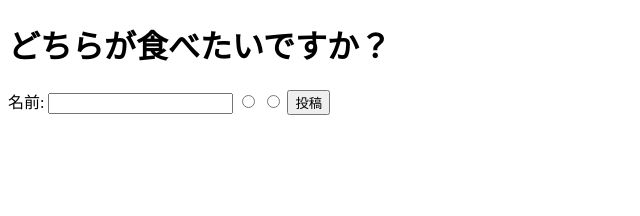
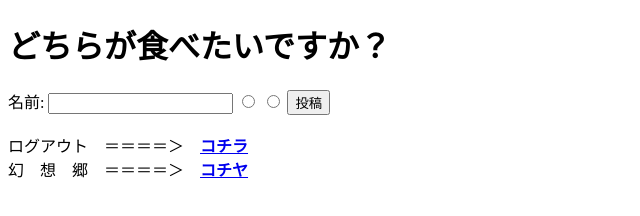
Before and after one commit to progedu/intro-curriculum-3017, a website: page form.jade in a window 1280 px wide. Shown: the whole page, without its empty margins (0-640 px from the left). Drawn offline with nearby package versions, Linux system fonts and the light colour scheme; files that its build step writes are made by us from their sources.

Commit message:
ログアウトするためのリンクとjadeの練習

```diff
--- a/form.jade
+++ b/form.jade
@@ -13,3 +13,11 @@
       input(type="radio", name="favorite", value="#{secondItem}")
       span #{secondItem}
       button(type="submit") 投稿
+    br
+    | ログアウト　＝＝＝＝＞
+    b
+      a(href="/logout") コチラ
+    br
+    | 幻　想　郷　＝＝＝＝＞
+    b
+      a(href="http://dic.nicovideo.jp/a/%E6%9D%B1%E9%A2%A8%E8%B0%B7%E6%97%A9%E8%8B%97") コチヤ
```
